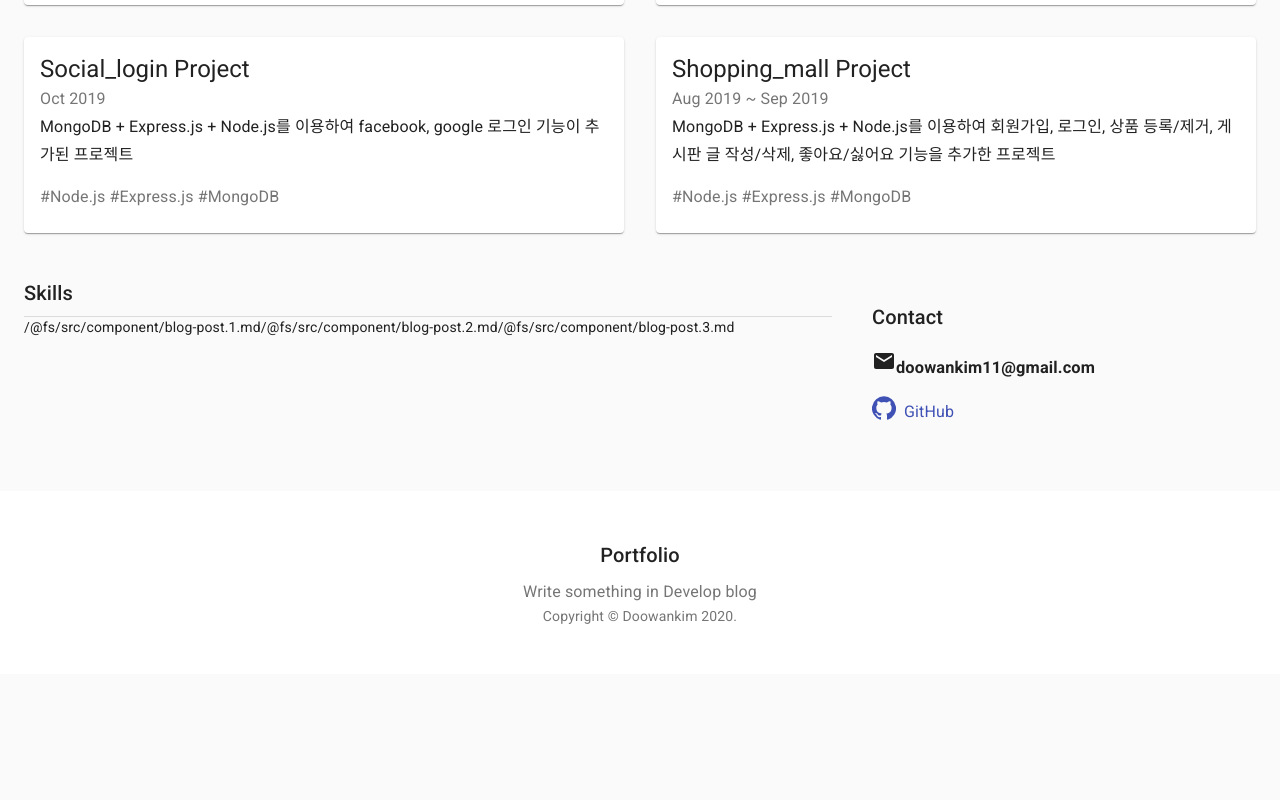
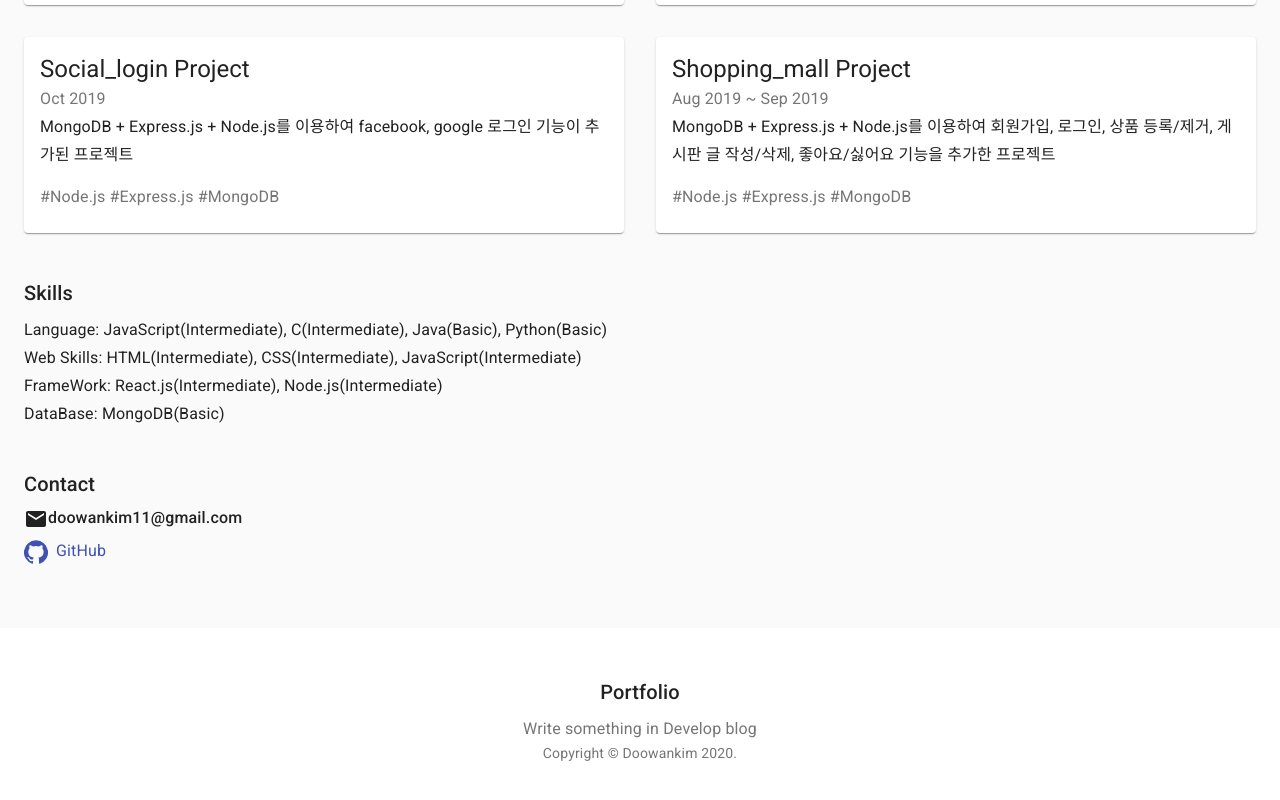
Before and after one commit to doowankim/portfolio3, a React (Create React App) app: page / in a window 1280 px wide. Shown: the part 660-1460 px from the top of the page. Before the commit the page ends 1334 px from the top, so only its background shows below. Built offline with nearby package versions, Linux system fonts and the light colour scheme.

Commit message:
Add Skiils

```diff
--- a/package.json
+++ b/package.json
@@ -8,6 +8,7 @@
     "@testing-library/jest-dom": "^4.2.4",
     "@testing-library/react": "^9.3.2",
     "@testing-library/user-event": "^7.1.2",
+    "classnames": "^2.2.6",
     "markdown-to-jsx": "^6.11.0",
     "prop-types": "^15.7.2",
     "react": "^16.12.0",
--- a/public/index.html
+++ b/public/index.html
@@ -12,6 +12,10 @@
     <link rel="apple-touch-icon" href="%PUBLIC_URL%/logo192.png" />
     <link rel="stylesheet" href="https://fonts.googleapis.com/css?family=Roboto:300,400,500,700&display=swap" />
     <link rel="stylesheet" href="https://fonts.googleapis.com/icon?family=Material+Icons" />
+    <link rel="stylesheet" href="https://stackpath.bootstrapcdn.com/bootstrap/4.4.1/css/bootstrap.min.css" integrity="sha384-Vkoo8x4CGsO3+Hhxv8T/Q5PaXtkKtu6ug5TOeNV6gBiFeWPGFN9MuhOf23Q9Ifjh" crossorigin="anonymous">
+    <script defer src="https://use.fontawesome.com/releases/v5.0.9/js/all.js" integrity="sha384-8iPTk2s/jMVj81dnzb/iFR2sdA7u06vHJyyLlAd4snFpCl/SnyUjRrbdJsw1pGIl"
+            crossorigin="anonymous"></script>
+
     <!--
       manifest.json provides metadata used when your web app is installed on a
       user's mobile device or desktop. See https://developers.google.com/web/fundamentals/web-app-manifest/
@@ -31,6 +35,9 @@
   <body>
     <noscript>You need to enable JavaScript to run this app.</noscript>
     <div id="root"></div>
+    <script src="https://code.jquery.com/jquery-3.4.1.slim.min.js" integrity="sha384-J6qa4849blE2+poT4WnyKhv5vZF5SrPo0iEjwBvKU7imGFAV0wwj1yYfoRSJoZ+n" crossorigin="anonymous"></script>
+    <script src="https://cdn.jsdelivr.net/npm/popper.js@1.16.0/dist/umd/popper.min.js" integrity="sha384-Q6E9RHvbIyZFJoft+2mJbHaEWldlvI9IOYy5n3zV9zzTtmI3UksdQRVvoxMfooAo" crossorigin="anonymous"></script>
+    <script src="https://stackpath.bootstrapcdn.com/bootstrap/4.4.1/js/bootstrap.min.js" integrity="sha384-wfSDF2E50Y2D1uUdj0O3uMBJnjuUD4Ih7YwaYd1iqfktj0Uod8GCExl3Og8ifwB6" crossorigin="anonymous"></script>
     <!--
       This HTML file is a template.
       If you open it directly in the browser, you will see an empty page.
--- a/src/component/Blog.js
+++ b/src/component/Blog.js
@@ -10,6 +10,7 @@
 import Main from './Main';
 import Sidebar from './layout/Sidebar';
 import Footer from './layout/Footer';
+import Typography from '@material-ui/core/Typography';
 import post1 from './blog-post.1.md';
 import post2 from './blog-post.2.md';
 import post3 from './blog-post.3.md';
@@ -96,7 +97,15 @@
                         ))}
                     </Grid>
                     <Grid container spacing={5} className={classes.mainGrid}>
-                        <Main title="Skills" posts={posts} />
+                        <Main title="Skills" />
+                    </Grid>
+                    <Typography variant="subtitle1" paragraph>
+                        <div>Language: JavaScript(Intermediate), C(Intermediate), Java(Basic), Python(Basic)</div>
+                        <div>Web Skills: HTML(Intermediate), CSS(Intermediate), JavaScript(Intermediate)</div>
+                        <div>FrameWork: React.js(Intermediate), Node.js(Intermediate)</div>
+                        <div>DataBase: MongoDB(Basic)</div>
+                    </Typography>
+                    <Grid container spacing={5} gutterBottom className={classes.sidebarSection}>
                         <Sidebar
                             contact={sidebar.contact}
                         />
--- a/src/component/FeaturedPost.js
+++ b/src/component/FeaturedPost.js
@@ -27,7 +27,7 @@
 
     return (
         <Grid item xs={12} md={6}>
-            <CardActionArea component="a" href="https://github.com/doowankim/portfolio3">
+            {/*<CardActionArea component="a" href="https://github.com/doowankim/portfolio3">*/}
                 <Card className={classes.card}>
                     <div className={classes.cardDetails}>
                         <CardContent>
@@ -49,7 +49,7 @@
                     {/*    <CardMedia className={classes.cardMedia} image src={post.image} title={post.imageTitle} />*/}
                     {/*</Hidden>*/}
                 </Card>
-            </CardActionArea>
+            {/*</CardActionArea>*/}
         </Grid>
     );
 }
--- a/src/component/Main.js
+++ b/src/component/Main.js
@@ -22,12 +22,12 @@
             <Typography variant="h6" gutterBottom>
                 {title}
             </Typography>
-            <Divider />
-            {posts.map(post => (
-                <Markdown className={classes.markdown} key={post.substring(0, 40)}>
-                    {post}
-                </Markdown>
-            ))}
+            {/*<Divider />*/}
+            {/*{posts.map(post => (*/}
+            {/*    <Markdown className={classes.markdown} key={post.substring(0, 40)}>*/}
+            {/*        {post}*/}
+            {/*    </Markdown>*/}
+            {/*))}*/}
         </Grid>
     );
 }
--- a/src/component/layout/Sidebar.js
+++ b/src/component/layout/Sidebar.js
@@ -25,10 +25,10 @@
             <Typography variant="h6" gutterBottom className={classes.sidebarSection}>
                 Contact
             </Typography>
-            <h3>
+            <h6>
                 <EmailIcon />
                 doowankim11@gmail.com
-            </h3>
+            </h6>
             {contact.map(network => (
                 <Link display="block" variant="body1" href="https://github.com/doowankim/portfolio3" key={network}>
                     <Grid container direction="row" spacing={1} alignItems="center">
```
Also changed, not shown: 2 other files (tests, documents, lock files or other folders).
